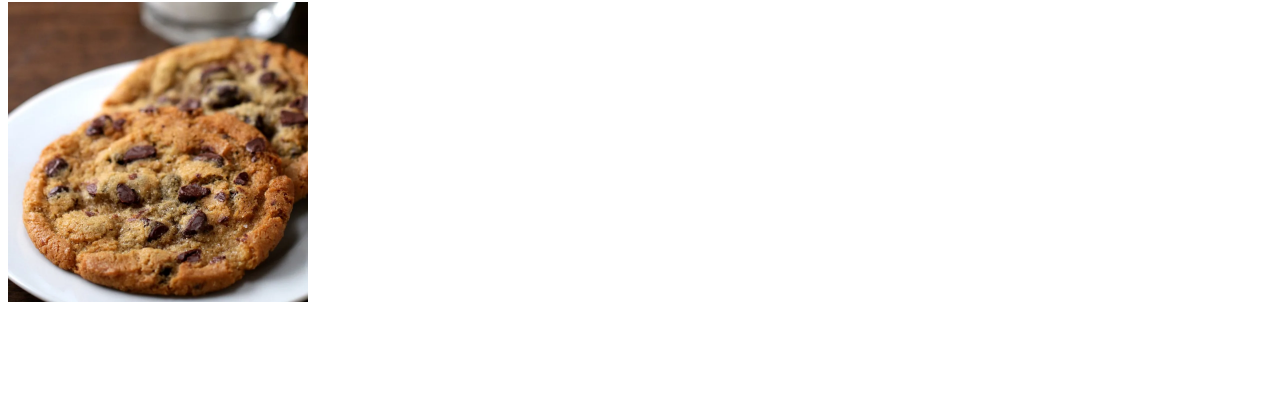
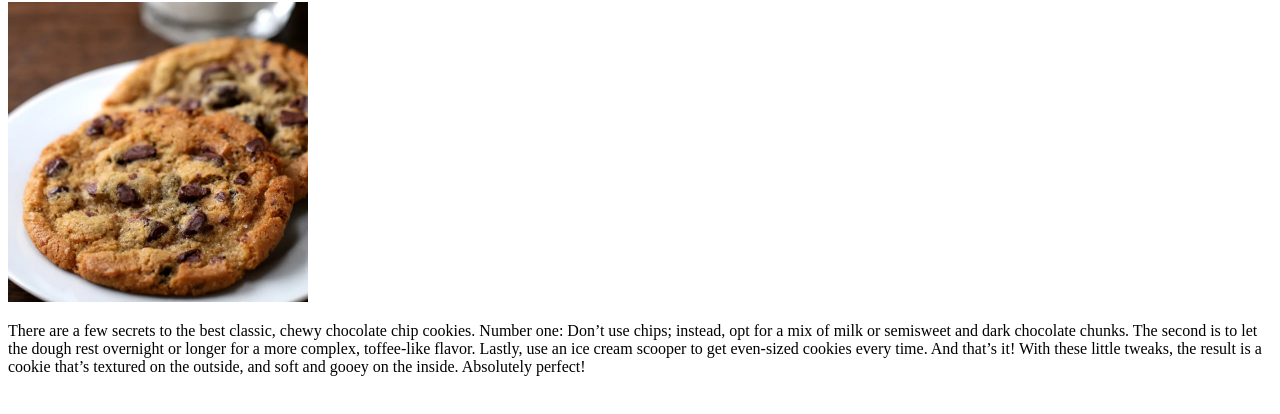
Before and after one commit to Santaneu/odin-recipes, a plain HTML site: page recipes/cookies.html in a window 1280 px wide. Shown: the part 78-492 px from the top of the page. Drawn offline with Linux system fonts and the light colour scheme; files whose address does not match are found by name.

Commit message:
Fixed cookie img on Brave

```diff
--- a/recipes/cookies.html
+++ b/recipes/cookies.html
@@ -8,7 +8,13 @@
 </head>
 <body>
     <h1>Cookies</h1>
-    <img src="/odin-recipes/img/cookies.jpg" alt="The Perfect Cookie" width="300">
+    <img src="/home/santaneu/repos/odin-recipes/img/cookies.jpg" alt="The Perfect Cookie" width="300">
+    <p>There are a few secrets to the best classic, chewy chocolate chip cookies.
+        Number one: Don’t use chips; instead, opt for a mix of milk or semisweet and dark chocolate chunks.
+        The second is to let the dough rest overnight or longer for a more complex, toffee-like flavor.
+        Lastly, use an ice cream scooper to get even-sized cookies every time.
+        And that’s it! With these little tweaks, the result is a cookie that’s textured on the outside, and soft and gooey on the inside. Absolutely perfect!
+
 
 </body>
 </html>
```
